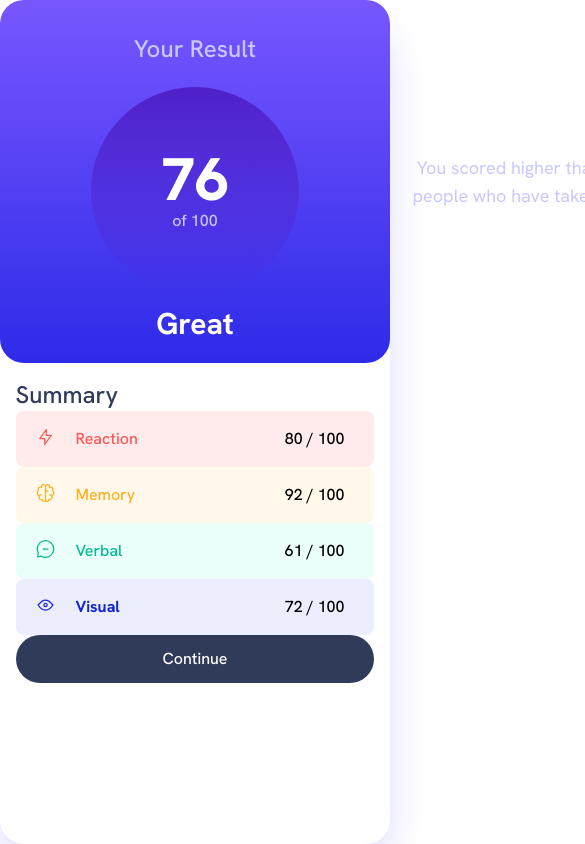
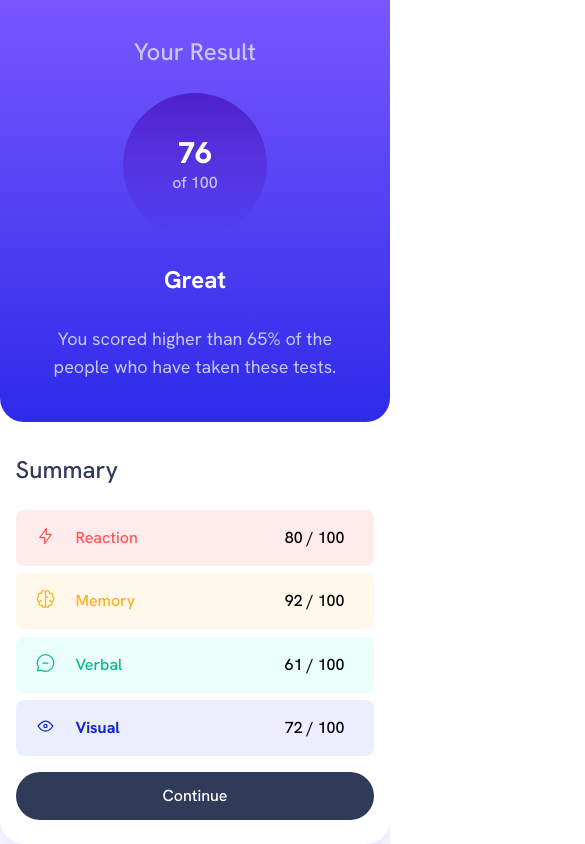
Before and after one commit to abdelillah-tam/result-summary, a website: page index.html in a window 390 px wide. Shown: the top 844 px of the page, 585 px wide, since content can reach past the window. Drawn offline with Linux system fonts and the light colour scheme.

Commit message:
Changed radius of purple box for mobile screens

```diff
--- a/index.html
+++ b/index.html
@@ -9,17 +9,17 @@
 </head>
 
 <body>
-    <div class="main_container bg-white flex flex-shrink flex-row mobile:flex-col absolute rounded-3xl shadow-2xl shadow-light-lavender">
-        <div class="your_result flex flex-col flex-wrap rounded-3xl justify-around items-center bg-gradient-to-b from-light-slate-blue to-light-royal-blue">
+    <div class="main_container bg-white flex flex-shrink flex-row mobile:flex-col absolute rounded-3xl mobile:rounded-t-none mobile:rounded-tr-none shadow-2xl shadow-light-lavender">
+        <div class="your_result flex flex-col flex-wrap rounded-3xl mobile:rounded-t-none mobile:rounded-tr-none justify-around items-center bg-gradient-to-b from-light-slate-blue to-light-royal-blue">
             <h1 class="basis-2/12 text-light-lavender font-HankenGrotesk-medium flex justify-center items-center w-full text-2xl">Your Result</h1>
             <div class="basis-5/12">
-                <div class="result_circle h-52 w-52 flex flex-col rounded-full justify-center items-center text-white bg-gradient-to-b from-violet-blue to-persian-blue">
-                    <h1 class="text-6xl font-HankenGrotesk-extrabold">76</h1>
+                <div class="result_circle h-52 w-52 mobile:h-36 mobile:w-36 flex flex-col rounded-full justify-center items-center text-white bg-gradient-to-b from-violet-blue to-persian-blue">
+                    <h1 class="text-6xl mobile:text-3xl font-HankenGrotesk-extrabold">76</h1>
                     <p class="text-light-lavender font-HankenGrotesk-medium">of 100</p>
                 </div>
 
             </div>
-            <h1 class="basis-1/12 flex justify-center items-center text-white text-3xl font-HankenGrotesk-bold">Great</h1>
+            <h1 class="basis-1/12 flex justify-center items-center text-white text-3xl mobile:text-2xl font-HankenGrotesk-bold">Great</h1>
             <p class="basis-3/12 text-light-lavender flex justify-center items-center text-center text-lg font-HankenGrotesk-normal px-4">You scored higher than 65% of the people
                 who have taken these tests.</p>
         </div>
--- a/src/main.css
+++ b/src/main.css
@@ -53,8 +53,10 @@
 
     .main_container .your_result{
         width: 100%;
+        height: 50%;
     }
     .main_container .summary{
         width: 100%;
+        height: 50%;
     }
 }
```
Also changed, not shown: dist/output.css.
